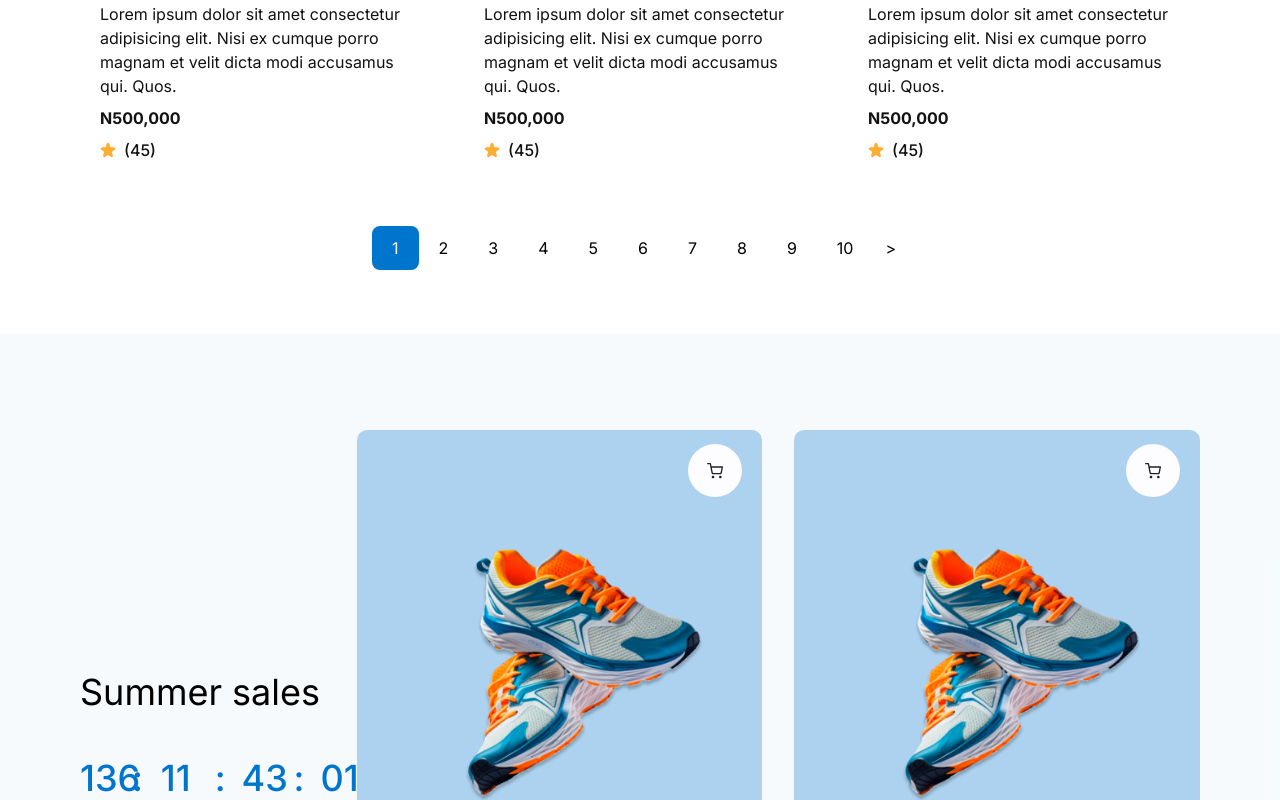
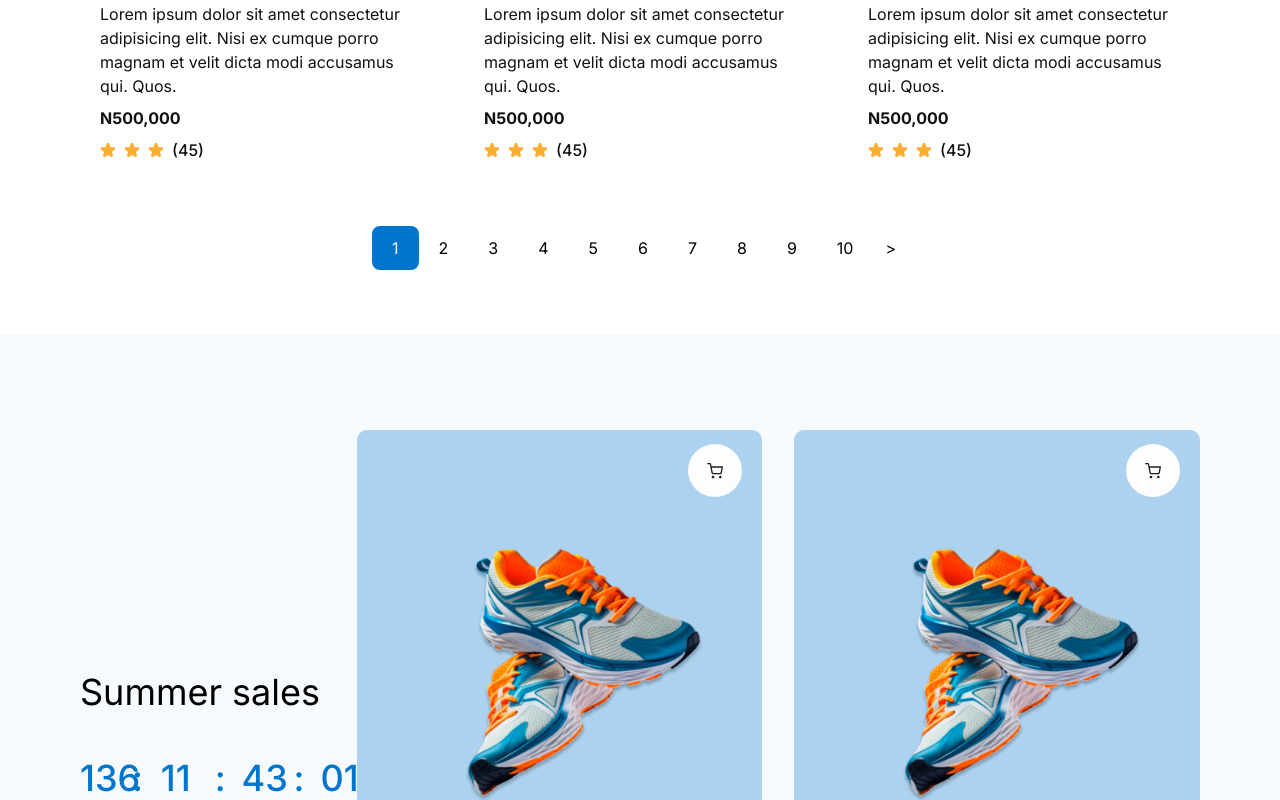
Before and after one commit to unegbuclinton/store, a Next.js app: page / in a window 1280 px wide. Shown: the part 1980-2780 px from the top of the page. Built offline with nearby package versions, Linux system fonts and the light colour scheme.

Commit message:
updated landing page

```diff
--- a/src/components/item-card/ItemCard.tsx
+++ b/src/components/item-card/ItemCard.tsx
@@ -55,7 +55,10 @@ const ItemCard: React.FC<cardProp> = ({ size }) => {
         </p>
         <p className='font-bold text-base'>N500,000</p>
         <span className='mt-2 flex gap-2 items-center font-medium'>
-          <StoreIcon iconName='ratingIcon' /> (45)
+          {['1', '2', '3'].map((index) => (
+            <StoreIcon key={index} iconName='ratingIcon' />
+          ))}{' '}
+          (45)
         </span>
       </div>
     </div>
```
